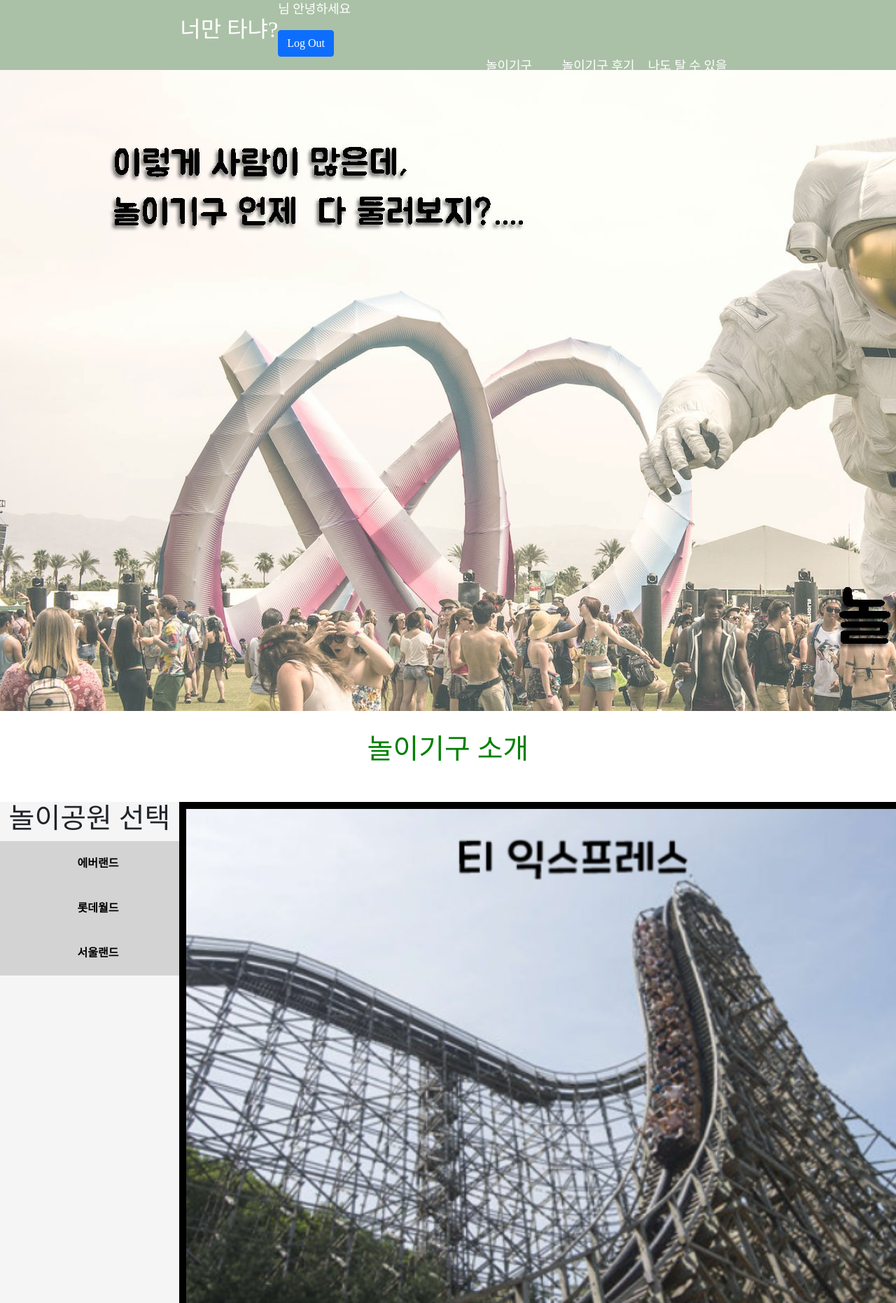
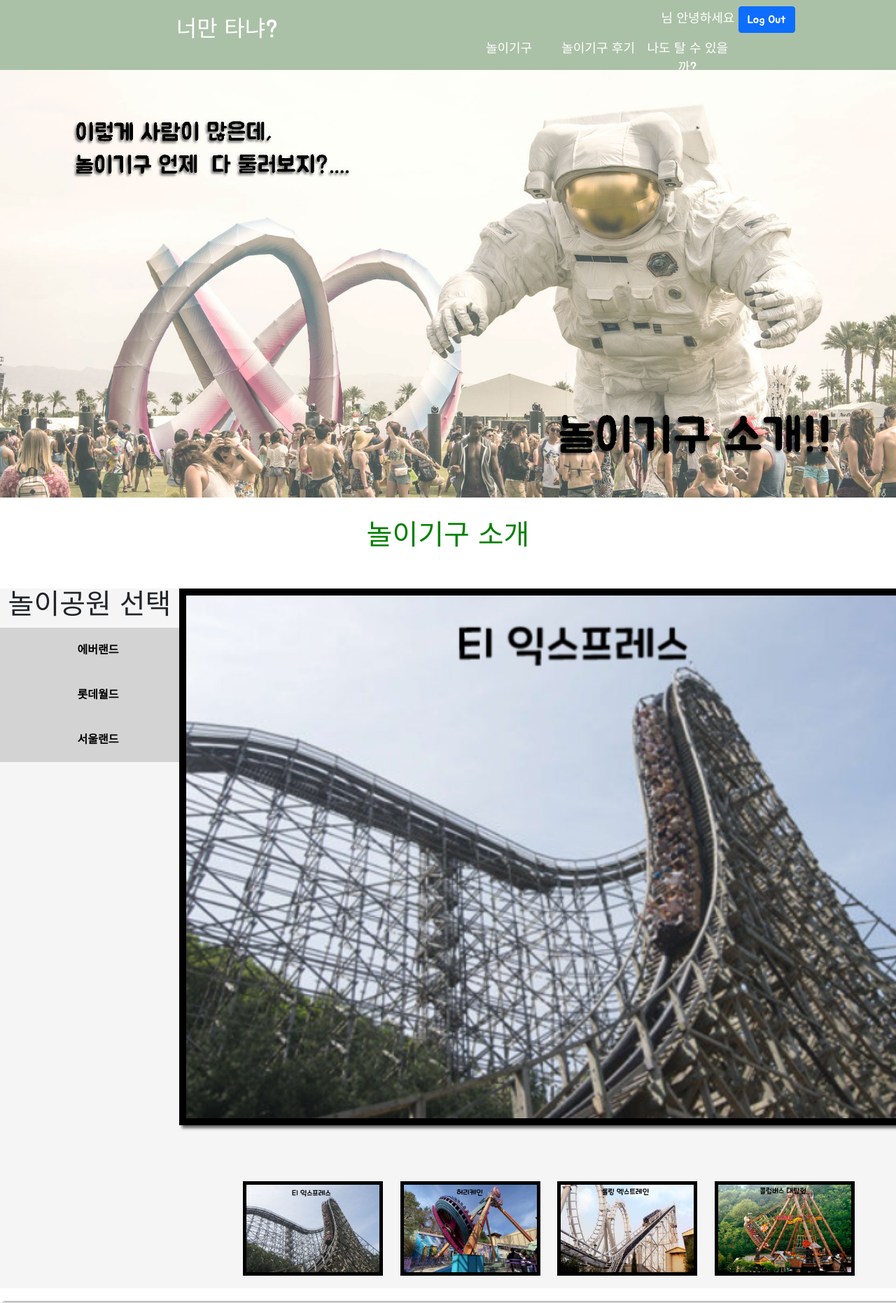
Before and after one commit to OhYeonJu/amusement-park-project, a Flask app: page /introduction in a window 1280 px wide; the page is wider, and only the part inside the window is pictured. Shown: the top 1862 px of that part at 70% size. Run offline with Flask 2, Linux system fonts and the light colour scheme; some libraries are stand-ins or nearby versions; some web fonts are replaced.

Commit message:
2022.11.17(최종의 전2)
최종의전2

```diff
--- a/static/css/common.css
+++ b/static/css/common.css
@@ -1,4 +1,11 @@
 @charset "utf-8";
+
+@font-face {
+  font-family: 'Jua';
+  font-style: normal;
+  font-weight: 400;
+  src: url(https://fonts.gstatic.com/s/jua/v13/co3KmW9ljjAjdojPCM3T3NGswha8jSmuzy4jzT-N.2.woff2) format('woff2')
+}
 
 @font-face {
       font-family:  'Gmarket';
--- a/static/css/introduction.css
+++ b/static/css/introduction.css
@@ -2,8 +2,12 @@ a {
     text-align: -moz-center;
 }
 
-section{
+.section1{
     font-family: Jua;
+}
+
+.section1 > img{
+    width: 100%;
 }
 
 .first_tilte {
@@ -62,7 +66,7 @@ ul {
 }
 
 /* 마우스 가져다 놓으면 색상 변경 */
-li a:hover {
+.navi > li > a:hover {
     background-color: #33f;
     color: white;
 }
@@ -99,7 +103,7 @@ li a:hover {
 
 .bottom {
     width: 1440px;
-    height: 2000px;
+    height:100vh;
     background-color: whitesmoke;
     margin: auto;
 }
--- a/static/css/nav.css
+++ b/static/css/nav.css
@@ -37,6 +37,19 @@ header .nav > p {
         margin-bottom: 0%;
               }
 
+/*연주 추가*******/
+header .nav > div {
+    padding-top: 1%;
+    margin-left: 62%;
+    margin-bottom: 0%;
+}
+
+header .nav > div > p {
+    display: inline-block;
+}
+
+/*******연주 추가*/
+
 .nav h2{display: block}
 
 .nav .depth{width: 100%;
--- a/templates/Introduction.html
+++ b/templates/Introduction.html
@@ -26,10 +26,7 @@
 
     <script src="../static/js/introduction.js"></script>
     <style>
-        * {
-            font-family: 'Noto Serif KR', serif;
-        }
-
+        body{font-family: Jua}
         .mypost {
             width: 1430px;
             max-width: 1440px;
@@ -127,7 +124,7 @@
         </ul>
     </nav>
 </header>
-<section>
+<section class="section1">
         <img src="../static/img/banner2.jpg" alt="배너2">
 </section>
 <section class="inner">
--- a/templates/bonuspage.html
+++ b/templates/bonuspage.html
@@ -24,7 +24,7 @@
 </head>
 <body>
 <div class="info">
-
+        <img src="../static/img/404.jpg" alt="배너2">
 </div>
 </body>
 </html>
--- a/templates/introduction2.html
+++ b/templates/introduction2.html
@@ -26,9 +26,7 @@
 
     <script src="../static/js/introduction.js"></script>
     <style>
-        * {
-            font-family: 'Noto Serif KR', serif;
-        }
+        body{font-family: Jua}
 
         .mypost {
             width: 1430px;
--- a/templates/introduction3.html
+++ b/templates/introduction3.html
@@ -26,9 +26,7 @@
 
     <script src="../static/js/introduction.js"></script>
     <style>
-        * {
-            font-family: 'Noto Serif KR', serif;
-        }
+        body{font-family: Jua}
 
         .mypost {
             width: 1430px;
--- a/templates/mainpage_index.html
+++ b/templates/mainpage_index.html
@@ -43,9 +43,9 @@
     </nav>
 </header>
 <!--    종열이파트 시작-->
-<div class="mainpage_content">
-</div>
-
+<section class="section1">
+        <img src="../static/img/banner1.jpg" alt="배너2">
+</section>
 <section class="inner">
     <div class="mainpage_recommand">
         <span>놀이기구 추천</span>
```
Also changed, not shown: static/css/bonuspage.css (+6 -2 lines), static/css/mainpage_index.css (+6 -2 lines), static/img/404.jpg (added).
